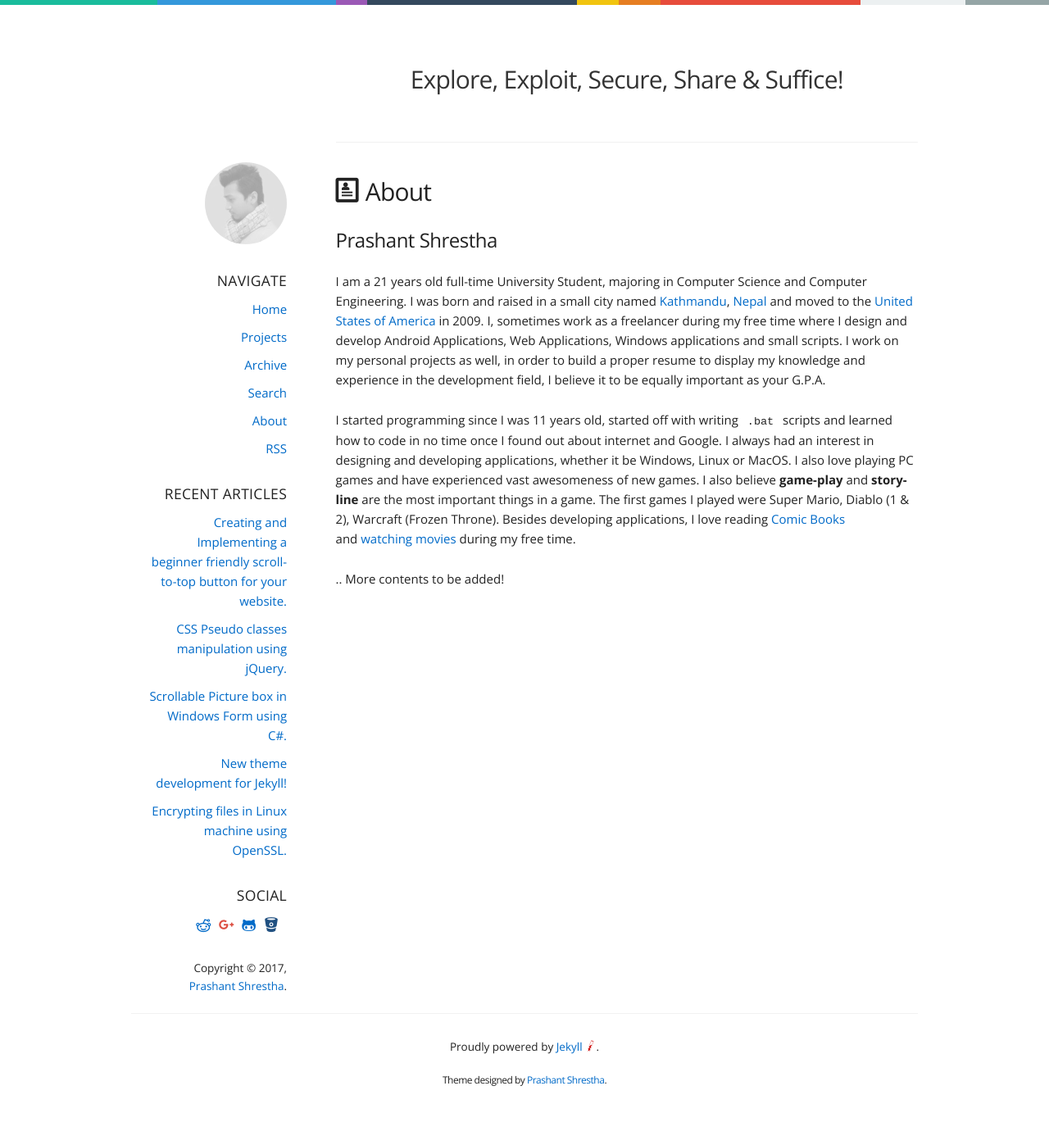
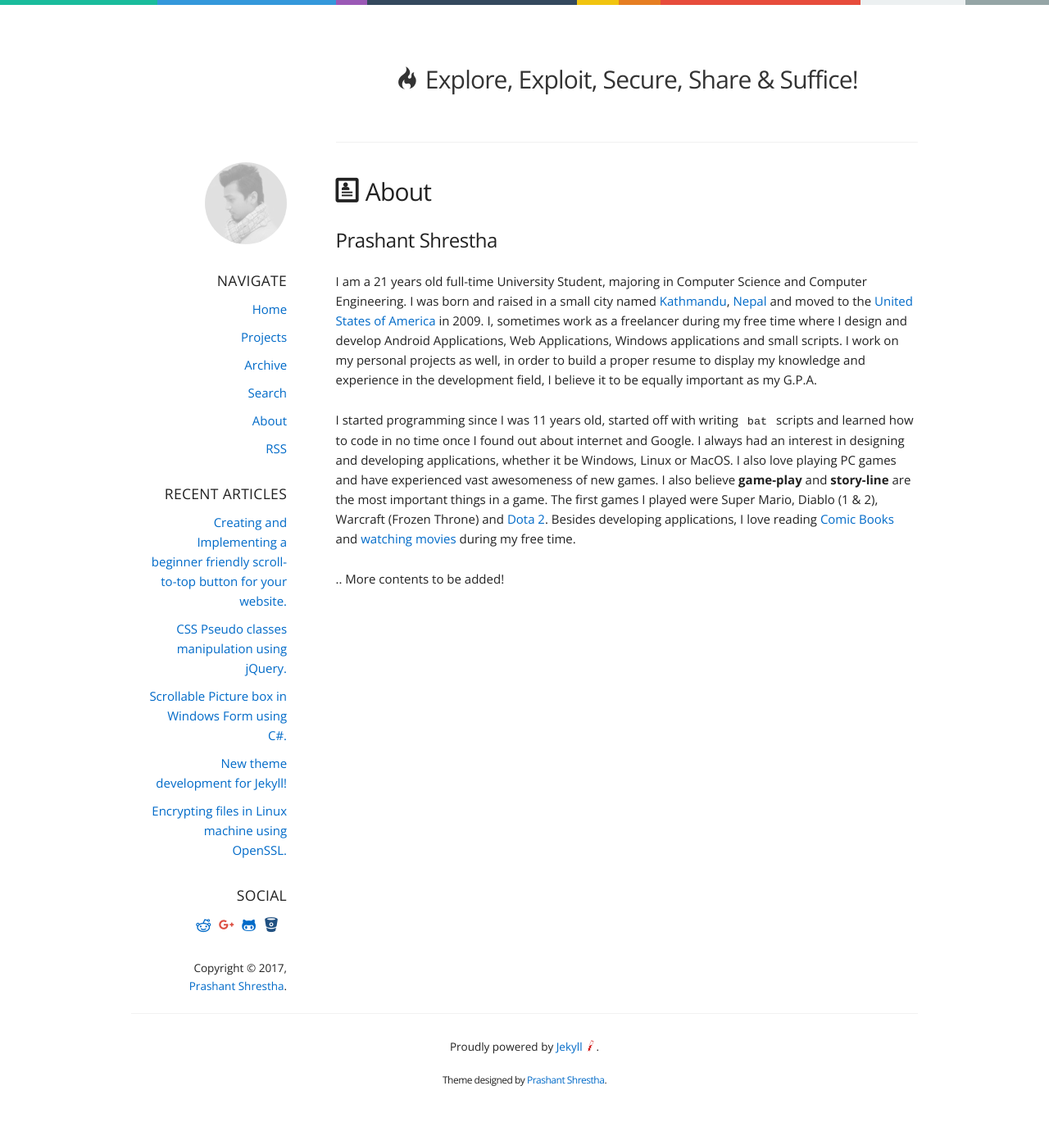
Before and after one commit to intern0t/personal-blog, a Jekyll site: the page built from about.md, in a window 1280 px wide. Shown: the whole page at 82% size. Built offline with Jekyll 4.4.1, drawn with Linux system fonts in a browser that asks for light colours; some web fonts are replaced.

Commit message:
Couple changes, layout specially.

```diff
--- a/_layouts/default.html
+++ b/_layouts/default.html
@@ -34,10 +34,14 @@
 			–––––––––––––––––––––––––––––––––––––––––––––––––– */
 			console.log(`%c        ,=""=,
 	   c , _,{
-	   /\  @  )                 __
+	   /\   @ )                 __
 	  /  ^~~^\          <=.,__/ '}=
 	 (_/ ,, ,,)          \\_ _>_/~
-	  ~\_(/-\)'-,_,_,_,-'(_)-(_)  - Prashant says Hi`, "font-family:monospace");
+	  ~\_(/-\)'-,_,_,_,-'  (_)-(_)  - Prashant says Hi`, "font-family:monospace");
+
+			/* Special thanks to..
+			–––––––––––––––––––––––––––––––––––––––––––––––––– */
+			console.log("Special thanks to SkeletonCSS, Lightcase, Icomoon. ❤");
 
 			/* Image Lightbox Initialization
 			–––––––––––––––––––––––––––––––––––––––––––––––––– */
--- a/_layouts/home.html
+++ b/_layouts/home.html
@@ -10,7 +10,7 @@ layout: default
 	<header class="row header">
 		<div class="u-full-width" style="display: inline-block;">
 			<h4 class="site-description"><a href="{{ site.url }}"><i class="icon-flame"></i>&nbsp;{{ site.description }}</a>
-				<a class="toggleNav" style="float: right; display: none;"><i class="fa fa-bars" aria-hidden="true"></i></a></h4>
+				<a class="toggleNav" style="float: right; display: none;"><i class="icon-menu"></i></a></h4>
 		</div>
 	</header>
 	<div class="row posts">
--- a/_layouts/page.html
+++ b/_layouts/page.html
@@ -9,7 +9,7 @@ layout: default
 	<!-- Header -->
 	<header class="row header">
 		<div class="u-full-width" style="display: inline-block;">
-			<h4 class="site-description"><a href="{{ site.url }}">{{ site.description }}</a>
+			<h4 class="site-description"><a href="{{ site.url }}"><i class="icon-flame"></i>&nbsp;{{ site.description }}</a>
 			<a class="toggleNav" style="float: right; display: none;"><i class="icon-menu"></i></a></h4>
 		</div>
 	</header>
--- a/_layouts/post.html
+++ b/_layouts/post.html
@@ -9,8 +9,8 @@ layout: default
 	<!-- Header -->
 	<header class="row header">
 		<div class="u-full-width" style="display: inline-block;">
-			<h4 class="site-description"><a href="{{ site.url }}">{{ site.description }}</a>
-			<a class="toggleNav" style="float: right; display: none;"><i class="icon-menu"></i></a></h4>
+			<div class="eleven colums"><h4 class="site-description"><a href="{{ site.url }}"><i class="icon-flame"></i>&nbsp;{{ site.description }}</a></h4></div>
+			<div class="one colums"><h4 class="site-description"><a class="toggleNav" style="float: right; display: none;"><i class="icon-menu"></i></a></h4></div>
 		</div>
 	</header>
 	<div class="posts">
--- a/about.md
+++ b/about.md
@@ -8,8 +8,8 @@ permalink: /about/
 
 ##### Prashant Shrestha
 
-I am a 21 years old full-time University Student, majoring in Computer Science and Computer Engineering. I was born and raised in a small city named [Kathmandu](https://en.wikipedia.org/wiki/Kathmandu), [Nepal](https://en.wikipedia.org/wiki/Nepal) and moved to the [United States of America](https://en.wikipedia.org/wiki/United_States) in 2009. I, sometimes work as a freelancer during my free time where I design and develop Android Applications, Web Applications, Windows applications and small scripts. I work on my personal projects as well, in order to build a proper resume to display my knowledge and experience in the development field, I believe it to be equally important as your G.P.A.
+I am a 21 years old full-time University Student, majoring in Computer Science and Computer Engineering. I was born and raised in a small city named [Kathmandu](https://en.wikipedia.org/wiki/Kathmandu), [Nepal](https://en.wikipedia.org/wiki/Nepal) and moved to the [United States of America](https://en.wikipedia.org/wiki/United_States) in 2009. I, sometimes work as a freelancer during my free time where I design and develop Android Applications, Web Applications, Windows applications and small scripts. I work on my personal projects as well, in order to build a proper resume to display my knowledge and experience in the development field, I believe it to be equally important as my G.P.A.
 
-I started programming since I was 11 years old, started off with writing `.bat` scripts and learned how to code in no time once I found out about internet and Google. I always had an interest in designing and developing applications, whether it be Windows, Linux or MacOS. I also love playing PC games and have experienced vast awesomeness of new games. I also believe **game-play** and **story-line** are the most important things in a game. The first games I played were Super Mario, Diablo (1 & 2), Warcraft (Frozen Throne). Besides developing applications, I love reading [Comic Books](https://en.wikipedia.org/wiki/Comic_book) and [watching movies]({% post_url 2017-02-02-running-a-local-media-server-using-plex %}) during my free time.
+I started programming since I was 11 years old, started off with writing `bat` scripts and learned how to code in no time once I found out about internet and Google. I always had an interest in designing and developing applications, whether it be Windows, Linux or MacOS. I also love playing PC games and have experienced vast awesomeness of new games. I also believe **game-play** and **story-line** are the most important things in a game. The first games I played were Super Mario, Diablo (1 & 2), Warcraft (Frozen Throne) and [Dota 2](http://www.dota2.com/play/). Besides developing applications, I love reading [Comic Books](https://en.wikipedia.org/wiki/Comic_book) and [watching movies]({% post_url 2017-02-02-running-a-local-media-server-using-plex %}) during my free time.
 
 .. More contents to be added!
```
Also changed, not shown: other parts of _layouts/default.html (+1 -1 lines), 1 other file.
